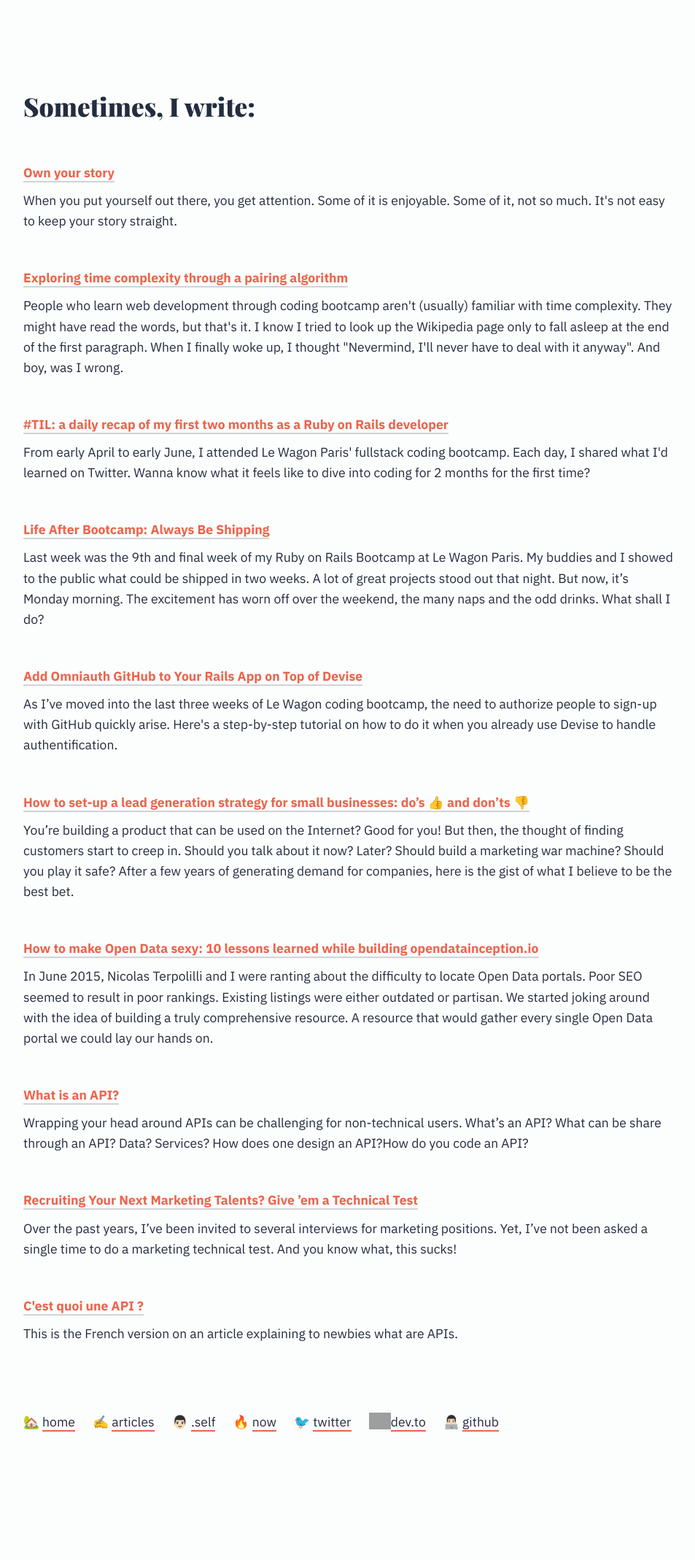
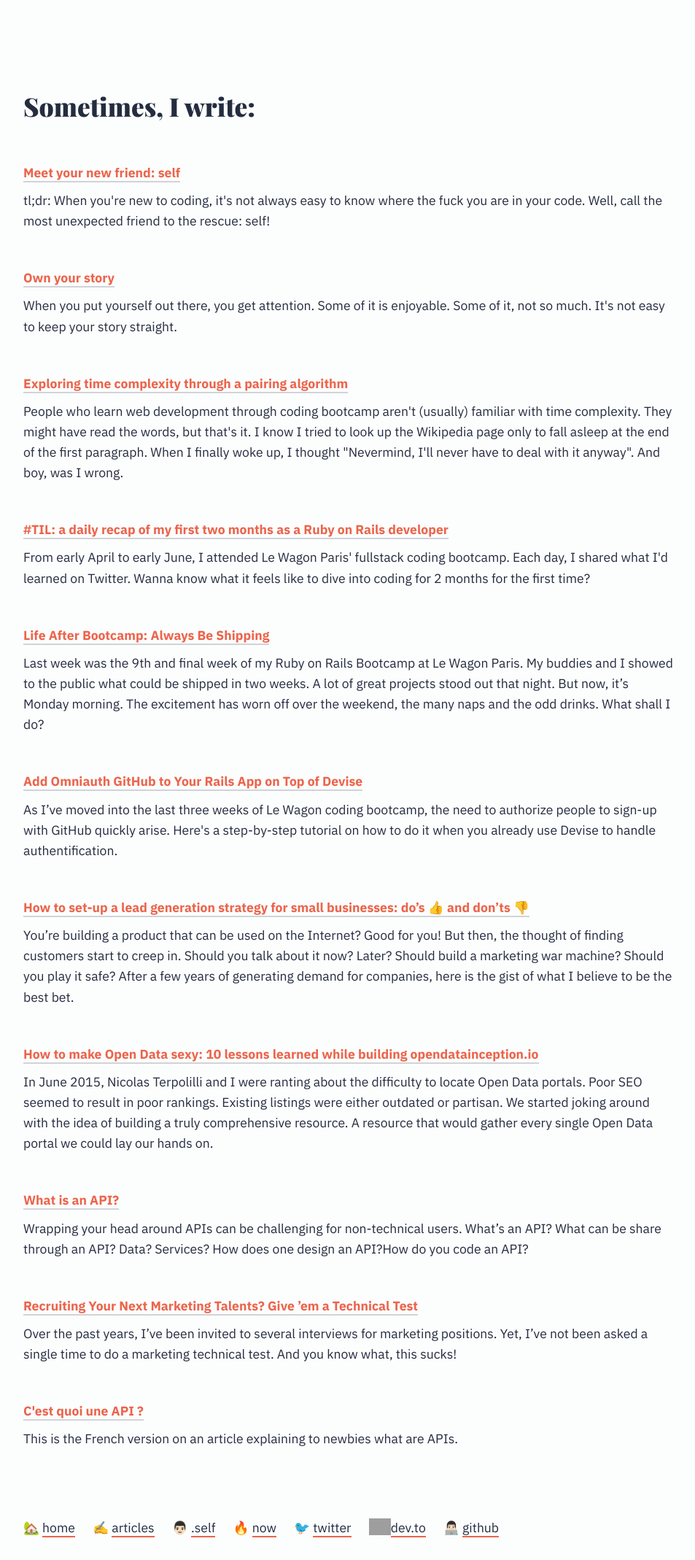
Before and after one commit to merciremi/remicodes, a Jekyll site: the page built from blog/index.html, in a window 1280 px wide. Shown: the whole page at 73% size, without its empty margins (160-1113 px from the left). Built offline with Jekyll 4.4.1, drawn with Linux system fonts in a browser that asks for light colours; some web fonts are replaced; before the commit the page ends 1993 px from its top, so only the background shows below that; some of the changed lines change nothing that is shown; grey boxes are pictures that could not be loaded.

Commit message:
Publish post on self

```diff
--- /dev/null
+++ b/_posts/2019-03-17-a-stroll-in-scopes-with-self-how-to-know-where-the-hell-you-are.md
@@ -0,0 +1,199 @@
+---
+layout: post
+title: "Meet your new friend: self"
+excerpt: "tl;dr: When you're new to coding, it's not always easy to know where the fuck you are in your code. Well, call the most unexpected friend to the rescue: self!"
+permalink: your-new-friend-self
+---
+
+When coding, it's not always easy to know what's what. Why can't I call that method on this array? When in a method, what am I working with exactly? In these cases, `self` can prove a super-duper friend!
+
+Even if you're a junior developer, you've probably come across `self` in class methods definition.
+
+{% highlight ruby %}
+class Hello
+  def self.from_the_class
+    "👋 from the class method."
+  end
+end
+
+Hello.from_the_class # => "👋 from the class method."
+{% endhighlight %}
+
+But that usually it.
+
+Now, `self` can also come in handy when your understanding of what's going on is a bit muddy. Let's code something!
+
+Say I want to recode the `.map` method.
+
+{% highlight ruby %}
+  # Native method
+  p [1, 2, 3].map { |integer| integer * 2 } # => [2, 4, 6]
+
+  # Let's write our own!
+  p [1, 2, 3].my_map { |integer| integer * 2 }
+{% endhighlight %}
+
+First thing I'll do is to start by defining `.my_map` and have it output something nice.
+
+{% highlight ruby %}
+  def my_map
+    "Hello from my_map"
+  end
+
+  p [1, 2, 3].my_map { |integer| integer * 2 }
+{% endhighlight %}
+
+What I expect, when running this code, is to get `"Hello from my_map"`.
+
+{% highlight zsh %}
+  NoMethodError: private method `.my_map` called for [1, 2, 3]:Array
+  from (pry):8:in `<main>`
+{% endhighlight %}
+
+🤔 Duh.
+
+What does it mean by private method? Let's output our current context (i.e. where the hell we are) with `self`.
+
+{% highlight ruby %}
+  p "Where are in: #{self}"
+
+  def my_map
+    "Hello from my_map"
+  end
+
+  p [1, 2, 3].my_map { |integer| integer * 2 }
+{% endhighlight %}
+
+{% highlight zsh %}
+  "Where are in: main"
+  NoMethodError: private method `my_map` called for [1, 2, 3]:Array
+  from (pry):8:in `<main>`
+{% endhighlight %}
+
+`main` means that we currently are in the context of the Object object. Remember when you were told that all things in Ruby are objects? Well, even Object is an object.
+
+<span class="highlight">Ruby top classes (or objects) are BasicObject > Kernel > Object.</span>
+
+<span class="highlight">BasicObject is the parent class of all classes in Ruby.</span> Basic methods like `==`, `!`, `!=`, `equal?` are defined there. <span class="highlight">Kernel is a module with basics public/private methods</span> like `puts`, `gets` or `chomp`. <span class="highlight">Object inherits from BasicObject and mixes in the Kernel module for good measure. All other Ruby objects inherit from Object. This way, Ruby objects get tons of methods, the latter being defined at the appropriate level of abstraction.</span> Some methods from Object include: `to_s` or `nil?`. Fancy right?
+
+Ok, but what about that `NoMethodError` of mine?
+
+Here's my mistake: I've forgot on write `.my_map` in a class. So it's been defined in the Object object instead of the Array object. And yet, I'm trying to call `.my_map` on an array.
+
+In order to call `.my_map` on an array, I need to open and define it in the Array class.
+
+{% highlight ruby %}
+class Array
+  p "Where are in: #{self}"
+
+  def my_map
+    "Hello from my_map"
+  end
+end
+
+p [1, 2, 3].my_map { |integer| integer * 2 }
+{% endhighlight %}
+
+{% highlight zsh %}
+  Where are in: Array
+  Hello from my_map
+{% endhighlight %}
+
+👏 It works! Classes in Ruby can be opened and modified. Now that I've defined `.my_map` inside the Array class, I can call it on arrays. Easy peasy!
+
+A side note: If you feel like it, you can modify the real `.map` and make it do weird things too.
+
+Alright, now I want to pass the `{ |integer| integer * 2 }` block to `.my_map`. I know I should loop through the array and yield the block at some point. But since I'm not passing the array as an argument, where am I to call `.each` on it?
+
+Let's see what `self` has to say.
+
+{% highlight ruby %}
+class Array
+  def my_map
+    # Instantiate an empty array to store results
+    results = []
+    # Output yield to see the current context
+    "Where are in: #{self}"
+  end
+end
+
+p [1, 2, 3].my_map { |integer| integer * 2 }
+{% endhighlight %}
+
+{% highlight zsh %}
+  "Where are in: [1, 2, 3]"
+{% endhighlight %}
+
+When we are in `.my_map`, the default value we're working with is the array `.my_map` was called upon. I now know I can call `.each` on `self` (i.e. `[1, 2, 3]`).
+
+{% highlight ruby %}
+class Array
+  def my_map
+    results = []
+    # Loop through the array and output yield just to see what's what
+    self.each do |i|
+      yield
+    end
+  end
+end
+
+p [1, 2, 3].my_map { |integer| integer * 2 }
+{% endhighlight %}
+
+{% highlight zsh %}
+  NoMethodError: undefined method `*' for nil:NilClass
+  from (pry):94:in `block in <class:Array>'
+{% endhighlight %}
+
+First, I can read from the error message that I'm in the `<class:Array>`. That's good. Now, what about this `NoMethodError: undefined method '*' for nil:NilClass`? Well, it simply says that in the NilClass [^1], there are no methods `*` defined [^2].
+
+It means that my block `{ |integer| integer * 2 }` can't execute the multiplication because the `integer` variable inside it is `nil`. `yield` can take arguments though. So inside the loop, I'll just pass the current integer - `i` - to `yield`.
+
+{% highlight ruby %}
+class Array
+  def my_map
+    results = []
+    # Loop through the array and execute the block
+    self.each do |i|
+      # Give yield the current integer and store result in array
+      results << yield(i)
+    end
+    # Return final array
+    results
+  end
+end
+
+p [1, 2, 3].my_map { |integer| integer * 2 }
+{% endhighlight %}
+
+{% highlight zsh %}
+  [2, 4, 6]
+{% endhighlight %}
+
+Which can be refactored like this:
+
+{% highlight ruby %}
+class Array
+  def my_map
+    results = []
+    # Loop through the array and execute the block
+    each { |i| results << yield(i) } # self is implicite so I can remove it
+    results
+  end
+end
+
+p [1, 2, 3].my_map { |integer| integer * 2 }
+{% endhighlight %}
+
+🥳 Done!
+
+`self` is also pretty useful to figure out the scopes of your variables. But that'll do for another article.
+
+The key takeaway for today is: Next time you don't know where the fuck you are in your code, call `self` to the rescue!
+
+Cheers,
+
+Rémi
+
+[^1]: Yes, `nil` also has its own class.
+[^2]: Yes, `*` is a method defined on specific objects 🤪. To check if NilClass has the `*` method defined, run `NilClass.public_methods.include? '*'` and `NilClass.private_methods.include? '*'` in `irb`.
--- a/_sass/_syntax-highlighting.scss
+++ b/_sass/_syntax-highlighting.scss
@@ -325,7 +325,7 @@
 }
 /* Generic Output */
 .highlight .go {
-  color: transparent;
+  color: #8da6e0;
   background-color: transparent;
 }
 /* Generic Prompt */
```
